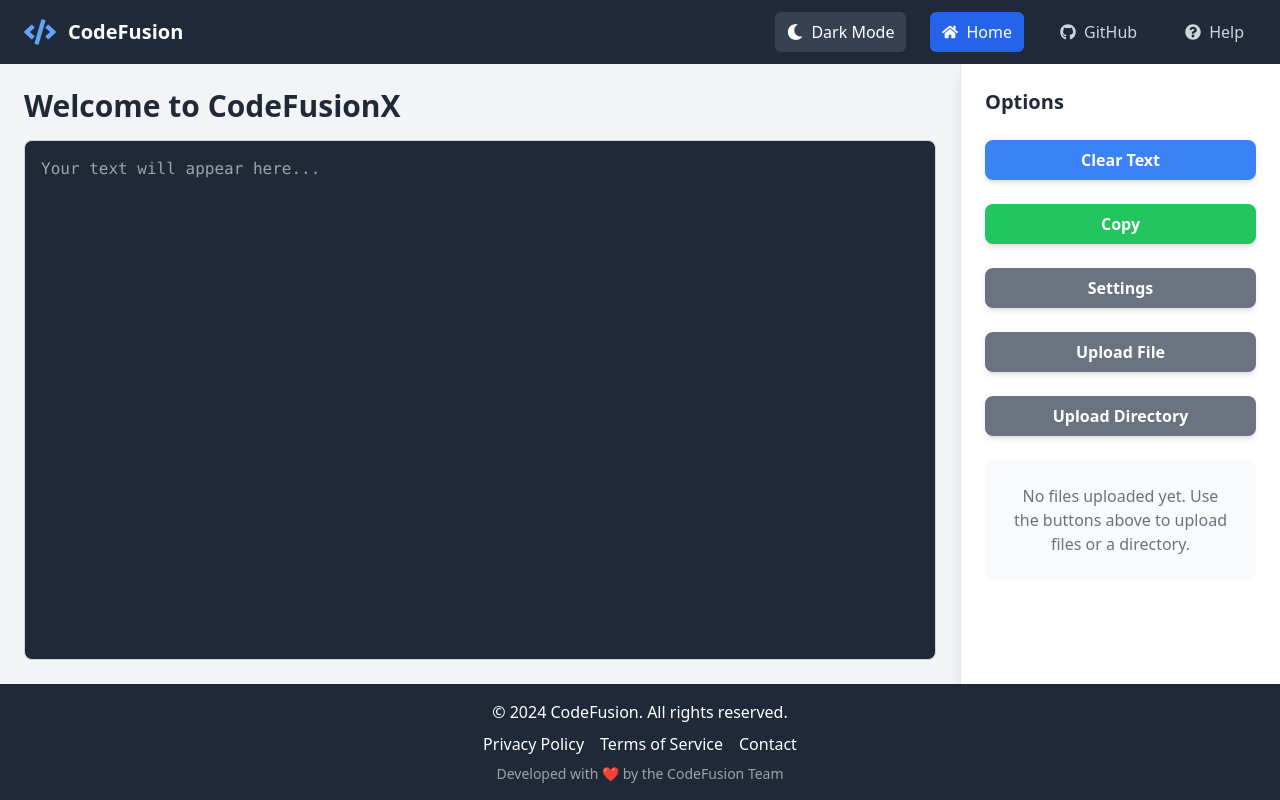
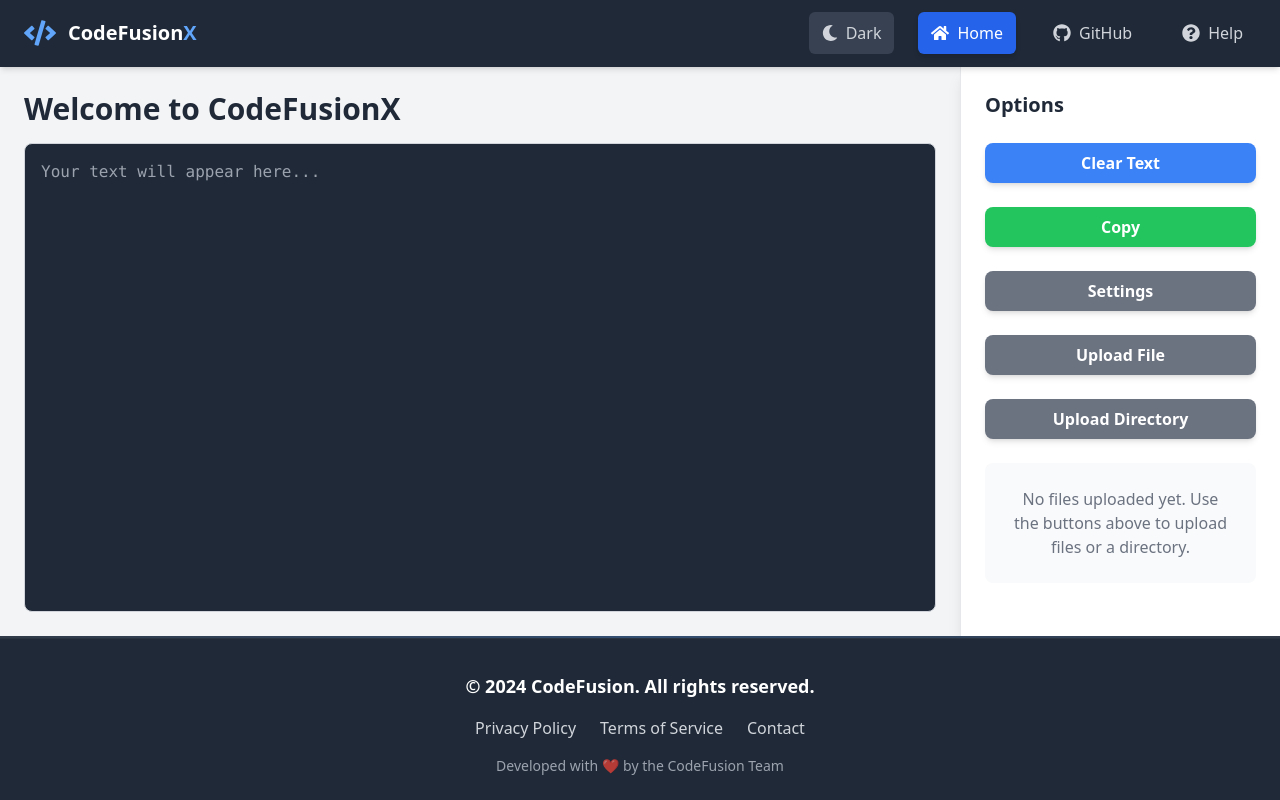
Before and after one commit to JohnathonCrowder/CodeFusionJs, a React (Vite) app in the folder CodeFusion/: page / in a window 1280 px wide. Built offline with nearby package versions, Linux system fonts and the light colour scheme.

Commit message:
Minor update

```diff
--- a/CodeFusion/src/components/Footer.tsx
+++ b/CodeFusion/src/components/Footer.tsx
@@ -2,16 +2,24 @@ import React from "react";
 
 const Footer: React.FC = () => {
   return (
-    <footer className="bg-gray-800 text-white py-4 text-center">
-      <div className="container mx-auto px-4">
-        <p>&copy; 2024 CodeFusion. All rights reserved.</p>
-        <div className="mt-2 space-x-4">
-          {/* Update this link to point to the raw GitHub URL of your PRIVACY_POLICY.md */}
+    <footer className="relative bg-gray-800 dark:bg-gray-900 text-white py-6 text-center">
+      {/* Subtle Gradient Border - more muted colors */}
+      <div className="absolute top-0 left-0 w-full h-[2px] bg-gradient-to-r
+                    from-gray-600/40 via-blue-400/30 to-gray-600/40
+                    dark:from-gray-700/50 dark:via-blue-700/40 dark:to-gray-700/50"></div>
+
+      {/* Very subtle highlight line */}
+      <div className="absolute top-[2px] left-0 w-full h-[1px] bg-white/5"></div>
+
+      {/* Footer Content */}
+      <div className="container mx-auto px-4 pt-3">
+        <p className="text-lg font-semibold">&copy; 2024 CodeFusion. All rights reserved.</p>
+        <div className="mt-4 space-x-6 flex justify-center">
           <a
             href="https://github.com/JohnathonCrowder/CodeFusionJs/blob/main/CodeFusion/PRIVACY_POLICY.md"
             target="_blank"
             rel="noopener noreferrer"
-            className="hover:text-gray-300"
+            className="text-gray-300 hover:text-white transition-colors duration-300 hover:underline"
           >
             Privacy Policy
           </a>
@@ -19,7 +27,7 @@ const Footer: React.FC = () => {
             href="https://github.com/JohnathonCrowder/CodeFusionJs/blob/main/CodeFusion/TERMS_OF_SERVICE.md"
             target="_blank"
             rel="noopener noreferrer"
-            className="hover:text-gray-300"
+            className="text-gray-300 hover:text-white transition-colors duration-300 hover:underline"
           >
             Terms of Service
           </a>
@@ -27,13 +35,15 @@ const Footer: React.FC = () => {
             href="https://www.johnathoncrowder.com/"
             target="_blank"
             rel="noopener noreferrer"
-            className="hover:text-gray-300"
+            className="text-gray-300 hover:text-white transition-colors duration-300 hover:underline"
           >
             Contact
           </a>
         </div>
-        <div className="mt-2 text-sm text-gray-400">
-          Developed with ❤️ by the CodeFusion Team
+        <div className="mt-4 text-sm text-gray-400 dark:text-gray-500 flex items-center justify-center">
+          <span>Developed with </span>
+          <span className="mx-1 text-red-500/70">❤️</span>
+          <span>by the CodeFusion Team</span>
         </div>
       </div>
     </footer>
--- a/CodeFusion/src/components/NavBar.tsx
+++ b/CodeFusion/src/components/NavBar.tsx
@@ -43,26 +43,49 @@ const NavBar: React.FC<NavBarProps> = ({ onHelpOpen }) => {
   ];
 
   return (
-    <nav className="bg-gray-800 dark:bg-gray-900 text-white py-3 px-6 flex items-center justify-between">
+    // Use a different shade for dark mode - bg-gray-800 instead of bg-gray-900
+    // Add a subtle border and shadow to create more separation
+    <nav className="bg-gray-800 dark:bg-gray-800 border-b border-transparent dark:border-gray-700
+                  shadow-md dark:shadow-gray-950/50 text-white py-3 px-6
+                  flex items-center justify-between z-10 relative">
       <div className="flex items-center">
-        <FaCode className="h-8 w-8 mr-3 text-blue-400 dark:text-blue-300" />
-        <span className="text-xl font-bold">CodeFusion</span>
+        {/* Logo with glow effect in dark mode */}
+        <FaCode className="h-8 w-8 mr-3 text-blue-400 dark:text-blue-300
+                       dark:drop-shadow-[0_0_3px_rgba(59,130,246,0.3)]" />
+        <span className="text-xl font-bold">
+          CodeFusion
+          <span className="text-blue-400 dark:text-blue-300">X</span>
+        </span>
       </div>
 
       <div className="flex items-center space-x-6">
-        {/* Theme Toggle Button */}
+        {/* Theme Toggle Button with distinct styling */}
         <button
           onClick={toggleDarkMode}
-          className="flex items-center space-x-2
+          className={`
+            flex items-center space-x-2
             px-3 py-2 rounded-md
-            transition-colors duration-300
-            bg-gray-700 hover:bg-gray-600 dark:bg-gray-800 dark:hover:bg-gray-700"
+            transition-all duration-300
+            ${
+              darkMode
+                ? "bg-gray-700 text-yellow-300 hover:bg-gray-600"
+                : "bg-gray-700 text-gray-300 hover:bg-gray-600"
+            }
+            border border-transparent hover:border-gray-500
+          `}
           aria-label={darkMode ? "Switch to light mode" : "Switch to dark mode"}
         >
-          {darkMode ? <FaSun /> : <FaMoon />}
-          <span className="hidden md:inline">
-            {darkMode ? "Light Mode" : "Dark Mode"}
-          </span>
+          {darkMode ? (
+            <>
+              <FaSun className="animate-pulse" />
+              <span className="hidden md:inline">Light</span>
+            </>
+          ) : (
+            <>
+              <FaMoon />
+              <span className="hidden md:inline">Dark</span>
+            </>
+          )}
         </button>
 
         {navItems.map((item) => (
@@ -75,12 +98,13 @@ const NavBar: React.FC<NavBarProps> = ({ onHelpOpen }) => {
               transition-colors duration-300
               ${
                 activeTab === item.key
-                  ? "bg-blue-600 text-white"
-                  : "hover:bg-gray-700 text-gray-300 dark:hover:bg-gray-800"
+                  ? "bg-blue-600 text-white dark:bg-blue-700 dark:text-white shadow-md"
+                  : "text-gray-300 dark:text-gray-300 hover:bg-gray-700 dark:hover:bg-gray-700"
               }
+              border border-transparent hover:border-gray-600 dark:hover:border-gray-500
             `}
           >
-            {item.icon}
+            <span className="text-lg">{item.icon}</span>
             <span className="hidden md:inline">{item.label}</span>
           </button>
         ))}
```
